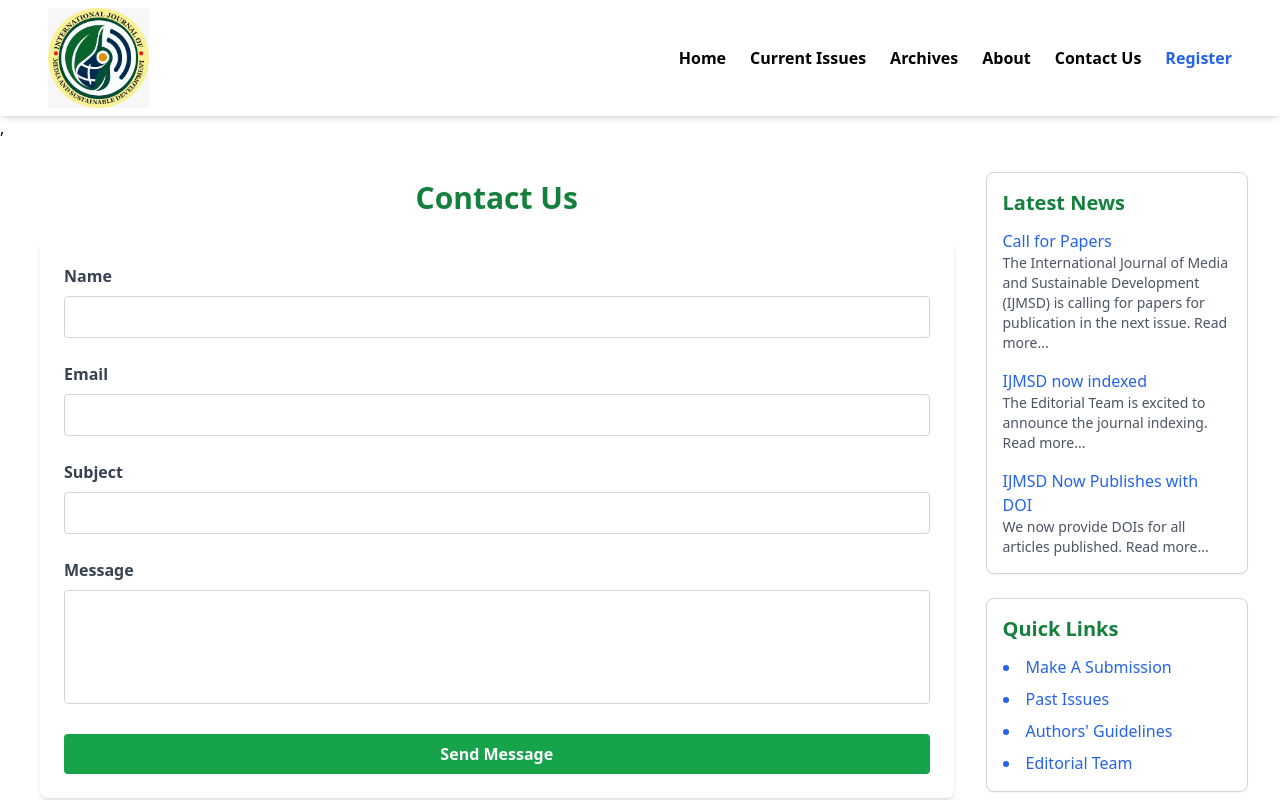
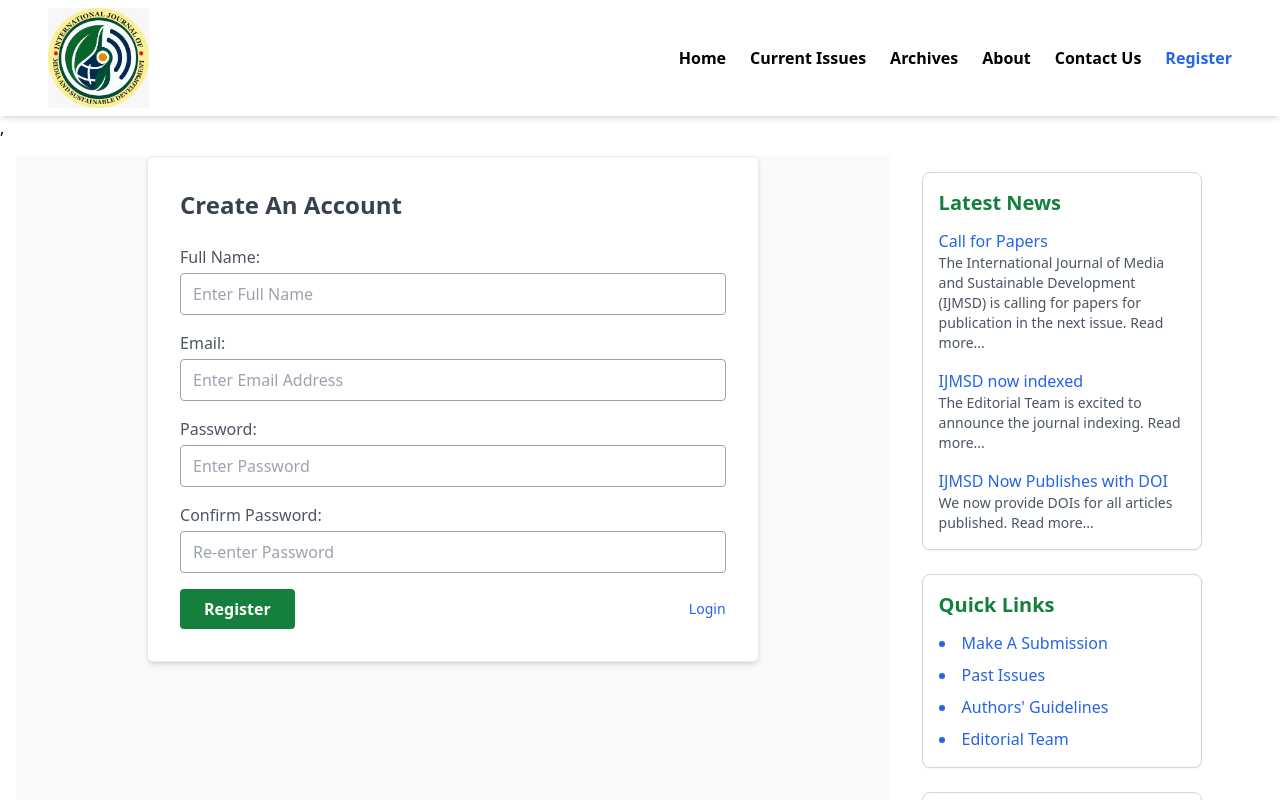
Before and after one commit to Torettosaviour17/internation-journal, a React (Vite) app: page /register in a window 1280 px wide. Shown: the top 800 px of the page. Built offline with nearby package versions, Linux system fonts and the light colour scheme.

Commit message:
another fix

```diff
--- a/src/pages/Register.jsx
+++ b/src/pages/Register.jsx
@@ -1,104 +1,105 @@
 import { useState } from "react";
+import { Link } from "react-router-dom";
 import AsideSection from "../components/AsideSection";
 
-export default function ContactUs() {
+export default function Register() {
   const [formData, setFormData] = useState({
-    name: "",
+    fullName: "",
     email: "",
-    subject: "",
-    message: "",
+    password: "",
+    confirmPassword: "",
   });
 
   const handleChange = (e) => {
-    setFormData({
-      ...formData,
-      [e.target.name]: e.target.value,
-    });
+    setFormData({ ...formData, [e.target.name]: e.target.value });
   };
 
   const handleSubmit = (e) => {
     e.preventDefault();
-    // For now, just log to console (later: connect backend or email service)
-    console.log("Form Data Submitted:", formData);
-    alert("Message Sent Successfully!");
-    // Optionally clear form:
-    setFormData({ name: "", email: "", subject: "", message: "" });
+    console.log(formData);
+    // You can add form validation or API request here
   };
 
   return (
     <div className="flex flex-col md:flex-row gap-4 p-4 w-full">
-      <div className="w-[80%] pr-0 mx-auto p-6 text-gray-800">
-        <h1 className="text-3xl font-bold mb-6 text-green-700 text-center">
-          Contact Us
-        </h1>
+      <div className="w-[70%] flex justify-center items-start  bg-gray-50">
+        <div className="bg-white shadow-md border border-red-100 p-8 rounded-md w-[70%] l">
+          <h2 className="text-2xl font-semibold mb-6 text-gray-700">
+            Create An Account
+          </h2>
 
-        <form
-          onSubmit={handleSubmit}
-          className="space-y-6 bg-white p-6 shadow-md rounded-lg"
-        >
+          <form onSubmit={handleSubmit} className="space-y-4">
             <div>
-            <label className="block mb-2 font-semibold text-gray-700">
-              Name
-            </label>
+              <label className="block text-gray-600 mb-1">Full Name:</label>
               <input
                 type="text"
-              name="name"
-              value={formData.name}
+                name="fullName"
+                placeholder="Enter Full Name"
+                value={formData.fullName}
                 onChange={handleChange}
+                className="w-full border border-gray-400 rounded px-3 py-2 focus:outline-none focus:ring-2 focus:ring-blue-200"
                 required
-              className="w-full border border-gray-300 px-4 py-2 rounded focus:outline-none focus:ring-2 focus:ring-green-500"
               />
             </div>
 
             <div>
-            <label className="block mb-2 font-semibold text-gray-700">
-              Email
-            </label>
+              <label className="block text-gray-600 mb-1">Email:</label>
               <input
                 type="email"
                 name="email"
+                placeholder="Enter Email Address"
                 value={formData.email}
                 onChange={handleChange}
+                className="w-full border border-gray-400 rounded px-3 py-2 focus:outline-none focus:ring-2 focus:ring-blue-200"
                 required
-              className="w-full border border-gray-300 px-4 py-2 rounded focus:outline-none focus:ring-2 focus:ring-green-500"
               />
             </div>
 
             <div>
-            <label className="block mb-2 font-semibold text-gray-700">
-              Subject
-            </label>
+              <label className="block text-gray-600 mb-1">Password:</label>
               <input
-              type="text"
-              name="subject"
-              value={formData.subject}
+                type="password"
+                name="password"
+                placeholder="Enter Password"
+                value={formData.password}
                 onChange={handleChange}
+                className="w-full border border-gray-400 rounded px-3 py-2 focus:outline-none focus:ring-2 focus:ring-blue-200"
                 required
-              className="w-full border border-gray-300 px-4 py-2 rounded focus:outline-none focus:ring-2 focus:ring-green-500"
               />
             </div>
 
             <div>
-            <label className="block mb-2 font-semibold text-gray-700">
-              Message
+              <label className="block text-gray-600 mb-1">
+                Confirm Password:
               </label>
-            <textarea
-              name="message"
-              value={formData.message}
+              <input
+                type="password"
+                name="confirmPassword"
+                placeholder="Re-enter Password"
+                value={formData.confirmPassword}
                 onChange={handleChange}
+                className="w-full border border-gray-400 rounded px-3 py-2 focus:outline-none focus:ring-2 focus:ring-blue-200"
                 required
-              rows="4"
-              className="w-full border border-gray-300 px-4 py-2 rounded focus:outline-none focus:ring-2 focus:ring-green-500 resize-none"
-            ></textarea>
+              />
             </div>
 
+            <div className="flex items-center justify-between">
               <button
                 type="submit"
-            className="w-full bg-green-600 text-white font-semibold py-2 rounded hover:bg-green-700 transition duration-300"
+                className="bg-green-700 hover:bg-green-800 text-white font-semibold py-2 px-6 rounded focus:outline-none focus:ring-2 focus:ring-red-300"
               >
-            Send Message
+                Register
               </button>
+
+              <Link
+                to="/login"
+                className="text-blue-600 text-sm hover:underline"
+              >
+                Login
+              </Link>
+            </div>
           </form>
+        </div>
       </div>
       <AsideSection />
     </div>
```
Lines whose indentation alone changed are shown as unchanged.
